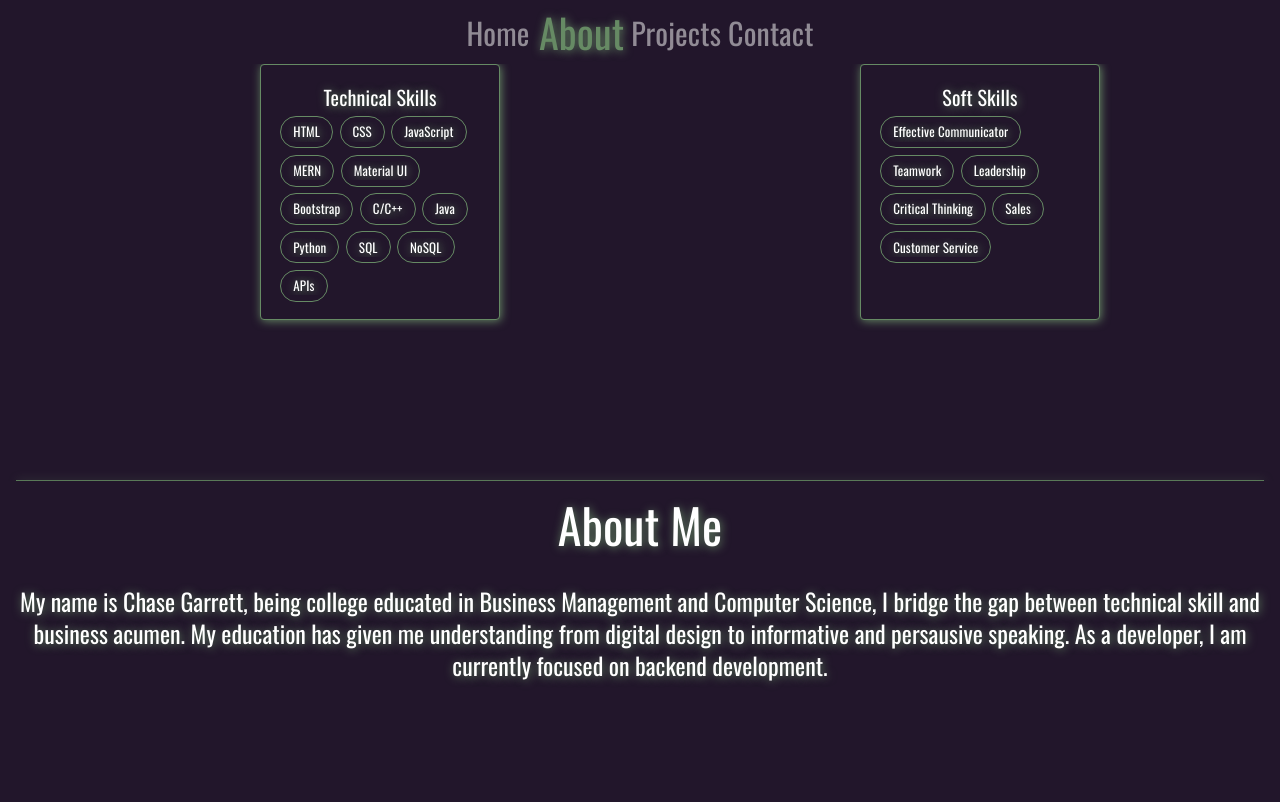
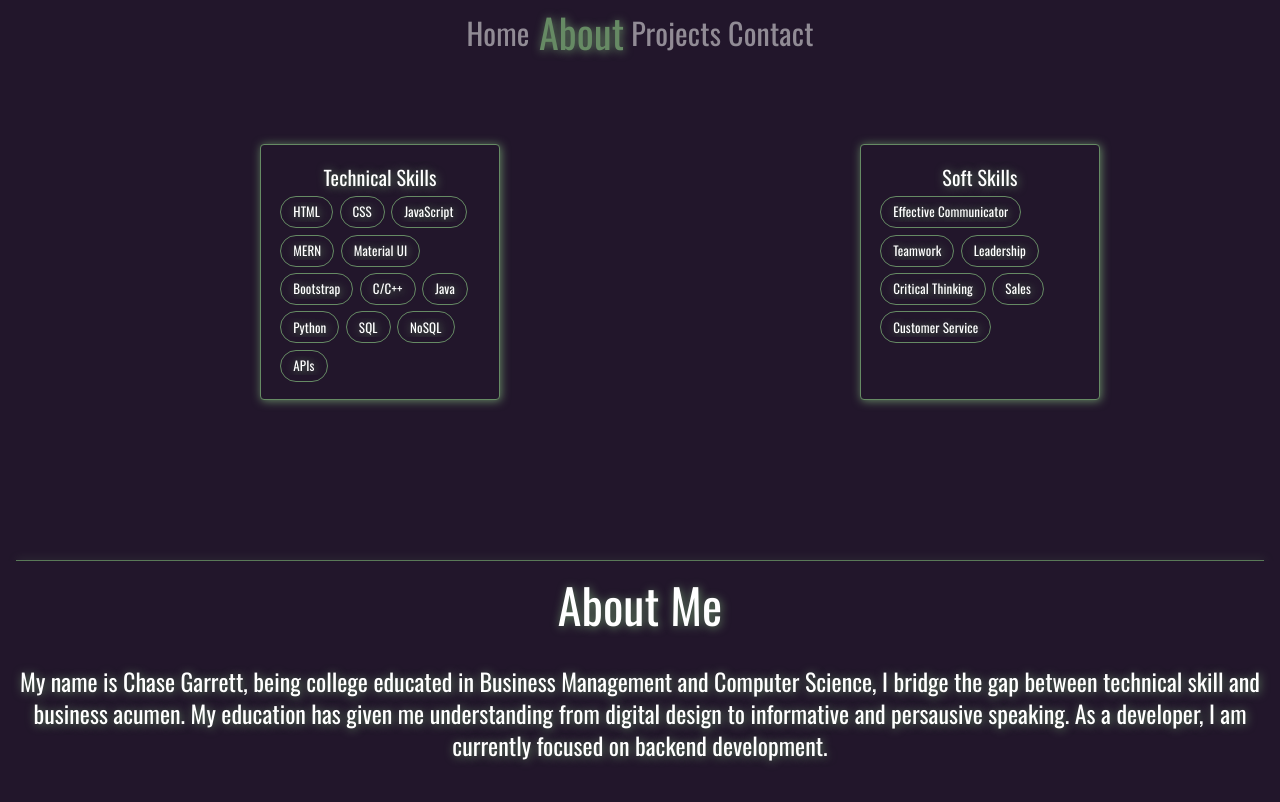
Before and after one commit to Chase-Garrett/portfolio, a React (Vite) app: page /About in a window 1280 px wide. Shown: the top 802 px of the page. Built offline with nearby package versions, Linux system fonts and the light colour scheme.

Commit message:
add margin

```diff
--- a/src/pages/AboutPage.jsx
+++ b/src/pages/AboutPage.jsx
@@ -21,7 +21,7 @@ export default function AboutPage() {
         alignItems="center"
         sx={styles.box}
       >
-        <Grid item xs="1" sm="1" md="1" lg="1" />
+        <Grid item xs={1} sm={1} md={1} lg={1} />
         <Grid item>
           <Grid
             container
@@ -30,7 +30,7 @@ export default function AboutPage() {
             justifyContent="center"
             alignItems="center"
           >
-            <Grid item xs={3} sm={3} md={3} lg={3}>
+            <Grid item xs={3} sm={3} md={3} lg={3} sx={{ marginTop: "5em" }}>
               <TechCard />
             </Grid>
             <Grid item xs={1} sm={1} md={1} lg={1} />
@@ -39,7 +39,7 @@ export default function AboutPage() {
             <Grid item xs={1} sm={1} md={1} lg={1} />
             <Grid item xs={1} sm={1} md={1} lg={1} />
             <Grid item xs={1} sm={1} md={1} lg={1} />
-            <Grid item xs={3} sm={3} md={3} lg={3}>
+            <Grid item xs={3} sm={3} md={3} lg={3} sx={{ marginTop: "5em" }}>
               <BizCard />
             </Grid>
           </Grid>
```
